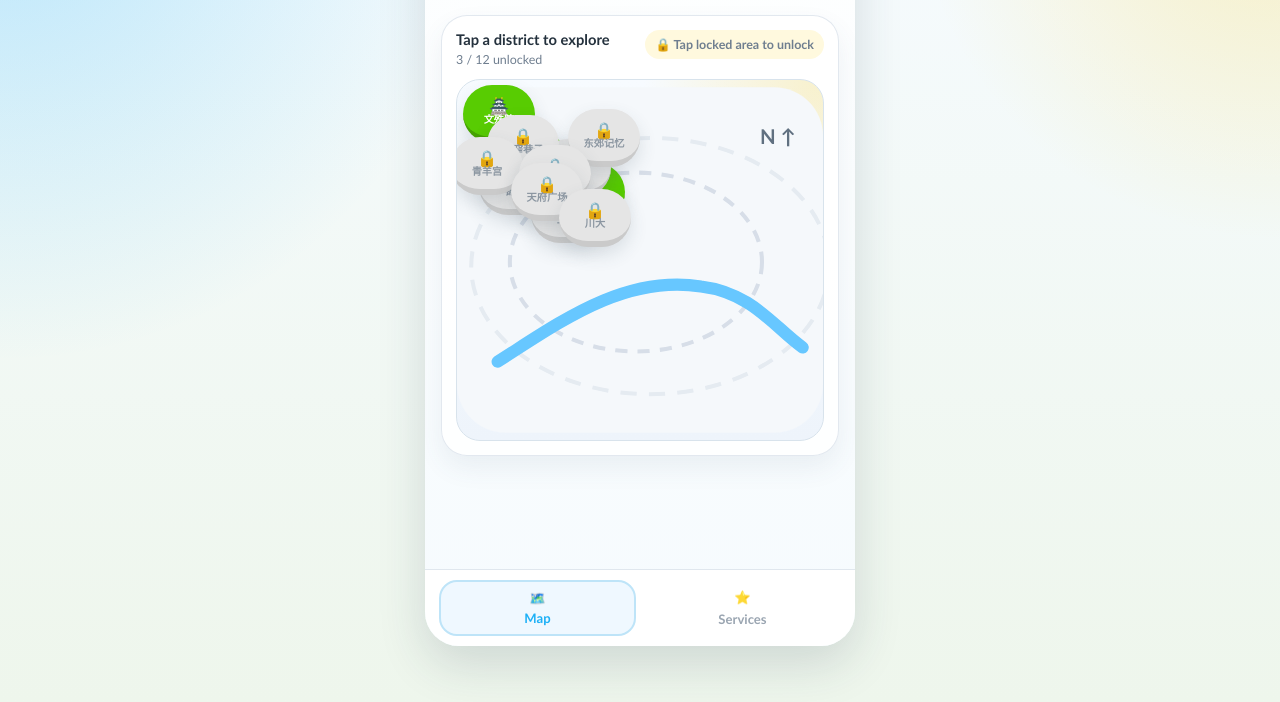
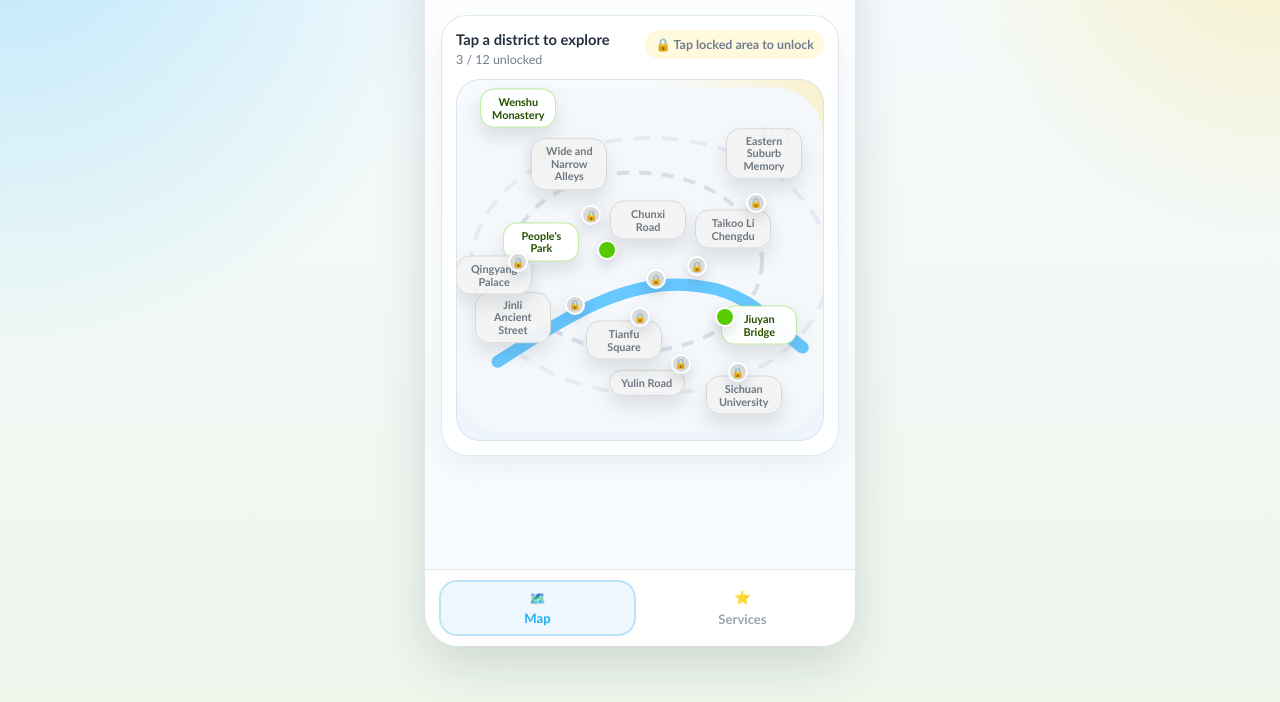
Before and after one commit to whyyyynot/china_travel, a website with bundled scripts: page index.html in a window 1280 px wide. Shown: the part 126-828 px from the top of the page. Built offline with nearby package versions, Linux system fonts and the light colour scheme.

Commit message:
fix: untangle map labels and use official English names

```diff
--- a/assets/data.js
+++ b/assets/data.js
@@ -56,18 +56,18 @@
 ];
 
 const HUB_POSITIONS = {
-  wenshuyuan: { x: 42, y: 34, width: 26, height: 18 },
-  'peoples-park': { x: 74, y: 80, width: 31, height: 18 },
-  jiuyanqiao: { x: 132, y: 112, width: 30, height: 18 },
-  taikooli: { x: 118, y: 88, width: 28, height: 18 },
-  jinli: { x: 58, y: 106, width: 24, height: 18 },
-  kuanzhai: { x: 66, y: 64, width: 28, height: 18 },
-  'dongjiao-memory': { x: 147, y: 58, width: 28, height: 18 },
-  yulin: { x: 110, y: 134, width: 24, height: 18 },
-  'qingyang-palace': { x: 30, y: 86, width: 29, height: 18 },
-  'chunxi-road': { x: 98, y: 94, width: 28, height: 18 },
-  'tianfu-square': { x: 90, y: 112, width: 30, height: 18 },
-  'sichuan-university': { x: 138, y: 138, width: 31, height: 18 },
+  wenshuyuan: { x: 42, y: 34, labelDx: -14, labelDy: -34 },
+  'peoples-park': { x: 74, y: 80, labelDx: -56, labelDy: 2 },
+  jiuyanqiao: { x: 132, y: 112, labelDx: 44, labelDy: 18 },
+  taikooli: { x: 118, y: 88, labelDx: 52, labelDy: -26 },
+  jinli: { x: 58, y: 106, labelDx: -46, labelDy: 24 },
+  kuanzhai: { x: 66, y: 64, labelDx: -6, labelDy: -40 },
+  'dongjiao-memory': { x: 147, y: 58, labelDx: 24, labelDy: -38 },
+  yulin: { x: 110, y: 134, labelDx: -18, labelDy: 30 },
+  'qingyang-palace': { x: 30, y: 86, labelDx: -8, labelDy: 24 },
+  'chunxi-road': { x: 98, y: 94, labelDx: 8, labelDy: -48 },
+  'tianfu-square': { x: 90, y: 112, labelDx: 0, labelDy: 34 },
+  'sichuan-university': { x: 138, y: 138, labelDx: 22, labelDy: 34 },
 };
 
 const LEGEND = [
@@ -288,7 +288,7 @@
   districtBase({
     slug: 'wenshuyuan',
     nameZh: '文殊院',
-    nameEn: 'Wenshuyuan',
+    nameEn: 'Wenshu Monastery',
     unlocked: true,
     icon: '🏯',
     summary: 'Temple lanes, noodle stops, and quick recovery points around Wenshu Monastery.',
@@ -444,7 +444,7 @@
   districtBase({
     slug: 'jiuyanqiao',
     nameZh: '九眼桥',
-    nameEn: 'Jiuyanqiao',
+    nameEn: 'Jiuyan Bridge',
     unlocked: true,
     icon: '🌉',
     summary: 'Riverfront views, night-life anchors, and practical recovery points near the Jin River.',
@@ -522,7 +522,7 @@
   districtBase({
     slug: 'taikooli',
     nameZh: '太古里',
-    nameEn: 'Taikoo Li',
+    nameEn: 'Taikoo Li Chengdu',
     unlocked: false,
     icon: '👜',
     summary: 'Luxury retail maze with fast-demand unlock intent from first-time visitors.',
@@ -530,7 +530,7 @@
   districtBase({
     slug: 'jinli',
     nameZh: '锦里',
-    nameEn: 'Jinli',
+    nameEn: 'Jinli Ancient Street',
     unlocked: false,
     icon: '🏮',
     summary: 'Historic snack street with high-tourist-density wayfinding pain.',
@@ -538,7 +538,7 @@
   districtBase({
     slug: 'kuanzhai',
     nameZh: '宽窄巷子',
-    nameEn: 'Kuanzhai Alleys',
+    nameEn: 'Wide and Narrow Alleys',
     unlocked: false,
     icon: '🏘️',
     summary: 'Dense alley cluster where curated routes save time fast.',
@@ -546,7 +546,7 @@
   districtBase({
     slug: 'dongjiao-memory',
     nameZh: '东郊记忆',
-    nameEn: 'Dongjiao Memory',
+    nameEn: 'Eastern Suburb Memory',
     unlocked: false,
     icon: '🎛️',
     summary: 'Creative park with event traffic and scattered entry points.',
@@ -554,7 +554,7 @@
   districtBase({
     slug: 'yulin',
     nameZh: '玉林',
-    nameEn: 'Yulin',
+    nameEn: 'Yulin Road',
     unlocked: false,
     icon: '☕',
     summary: 'Neighborhood bars and cafes with strong repeat-tourist demand.',
--- a/assets/render.js
+++ b/assets/render.js
@@ -27,6 +27,9 @@
   purple: '#f6efff',
 };
 
+const HUB_MAP_WIDTH = 180;
+const HUB_MAP_HEIGHT = 170;
+
 function escapeHtml(value) {
   return String(value)
     .replaceAll('&', '&amp;')
@@ -34,6 +37,14 @@
     .replaceAll('>', '&gt;')
     .replaceAll('"', '&quot;')
     .replaceAll("'", '&#39;');
+}
+
+function formatMapPercent(value, total) {
+  return `${((value / total) * 100).toFixed(1)}%`;
+}
+
+function buildHubMarkerStyle(hub) {
+  return `style="--x:${formatMapPercent(hub.x, HUB_MAP_WIDTH)};--y:${formatMapPercent(hub.y, HUB_MAP_HEIGHT)};--label-dx:${hub.labelDx}px;--label-dy:${hub.labelDy}px;"`;
 }
 
 function actionHref(contact, action) {
@@ -294,24 +305,24 @@
 export function renderHubMapSvg(model) {
   const nodes = model.all
     .map((district) => {
-      const style = `style="left:${district.hub.x}px;top:${district.hub.y}px;"`;
+      const style = buildHubMarkerStyle(district.hub);
       const classes = district.unlocked
-        ? 'district-chip district-chip--open'
-        : 'district-chip district-chip--locked';
+        ? 'hub-marker hub-marker--open'
+        : 'hub-marker hub-marker--locked';
 
       if (district.unlocked) {
         return `
-          <a class="${classes}" href="districts/${district.slug}.html" ${style}>
-            <span class="district-chip__icon">${escapeHtml(district.icon)}</span>
-            <span class="district-chip__label">${escapeHtml(district.nameZh)}</span>
+          <a class="${classes}" href="districts/${district.slug}.html" ${style} aria-label="${escapeHtml(district.nameEn)}">
+            <span class="hub-marker__pin" aria-hidden="true"></span>
+            <span class="hub-marker__label">${escapeHtml(district.nameEn)}</span>
           </a>
         `;
       }
 
       return `
-        <button class="${classes}" type="button" data-locked-slug="${district.slug}" ${style}>
-          <span class="district-chip__icon">🔒</span>
-          <span class="district-chip__label">${escapeHtml(district.nameZh)}</span>
+        <button class="${classes}" type="button" data-locked-slug="${district.slug}" ${style} aria-label="${escapeHtml(district.nameEn)}">
+          <span class="hub-marker__pin" aria-hidden="true">🔒</span>
+          <span class="hub-marker__label">${escapeHtml(district.nameEn)}</span>
         </button>
       `;
     })
--- a/assets/site.css
+++ b/assets/site.css
@@ -171,38 +171,69 @@
   height: 360px;
 }
 
-.district-chip {
+.hub-marker {
   position: absolute;
-  display: flex;
-  flex-direction: column;
-  align-items: center;
-  justify-content: center;
-  min-width: 72px;
-  min-height: 58px;
-  padding: 8px 10px;
-  border-radius: 999px;
+  left: var(--x);
+  top: var(--y);
   transform: translate(-50%, -50%);
-  text-align: center;
-  font-size: 0.64rem;
-  font-weight: 800;
-  line-height: 1.1;
-  box-shadow: 0 8px 18px rgba(60, 77, 94, 0.14);
+  color: inherit;
 }
 
-.district-chip__icon {
-  font-size: 1rem;
+.hub-marker__pin {
+  position: relative;
+  z-index: 2;
+  width: 20px;
+  height: 20px;
+  display: grid;
+  place-items: center;
+  border-radius: 50%;
+  border: 2px solid white;
+  box-shadow: 0 6px 14px rgba(60, 77, 94, 0.2);
+  font-size: 0.6rem;
+  font-weight: 800;
 }
 
-.district-chip--open {
-  color: white;
-  background: var(--green);
-  border-bottom: 6px solid var(--green-dark);
+.hub-marker__label {
+  position: absolute;
+  left: 0;
+  top: 0;
+  z-index: 1;
+  min-width: 76px;
+  max-width: 98px;
+  padding: 6px 9px;
+  border-radius: 14px;
+  transform: translate(
+    calc(-50% + var(--label-dx)),
+    calc(-50% + var(--label-dy))
+  );
+  white-space: normal;
+  text-align: center;
+  font-size: 0.68rem;
+  font-weight: 800;
+  line-height: 1.15;
+  box-shadow: 0 10px 18px rgba(60, 77, 94, 0.14);
 }
 
-.district-chip--locked {
-  color: #8b96a1;
-  background: #e5e5e5;
-  border-bottom: 6px solid #cacaca;
+.hub-marker--open .hub-marker__pin {
+  background: var(--green);
+  color: white;
+}
+
+.hub-marker--open .hub-marker__label {
+  color: #265000;
+  background: rgba(255, 255, 255, 0.97);
+  border: 1.5px solid rgba(88, 204, 2, 0.38);
+}
+
+.hub-marker--locked .hub-marker__pin {
+  background: #d9d9d9;
+  color: #707a84;
+}
+
+.hub-marker--locked .hub-marker__label {
+  color: #6e7882;
+  background: rgba(244, 244, 244, 0.97);
+  border: 1.5px solid #d7d7d7;
 }
 
 .service-stack {
```
Also changed, not shown: tests/render.test.mjs (+6 -1 lines).
